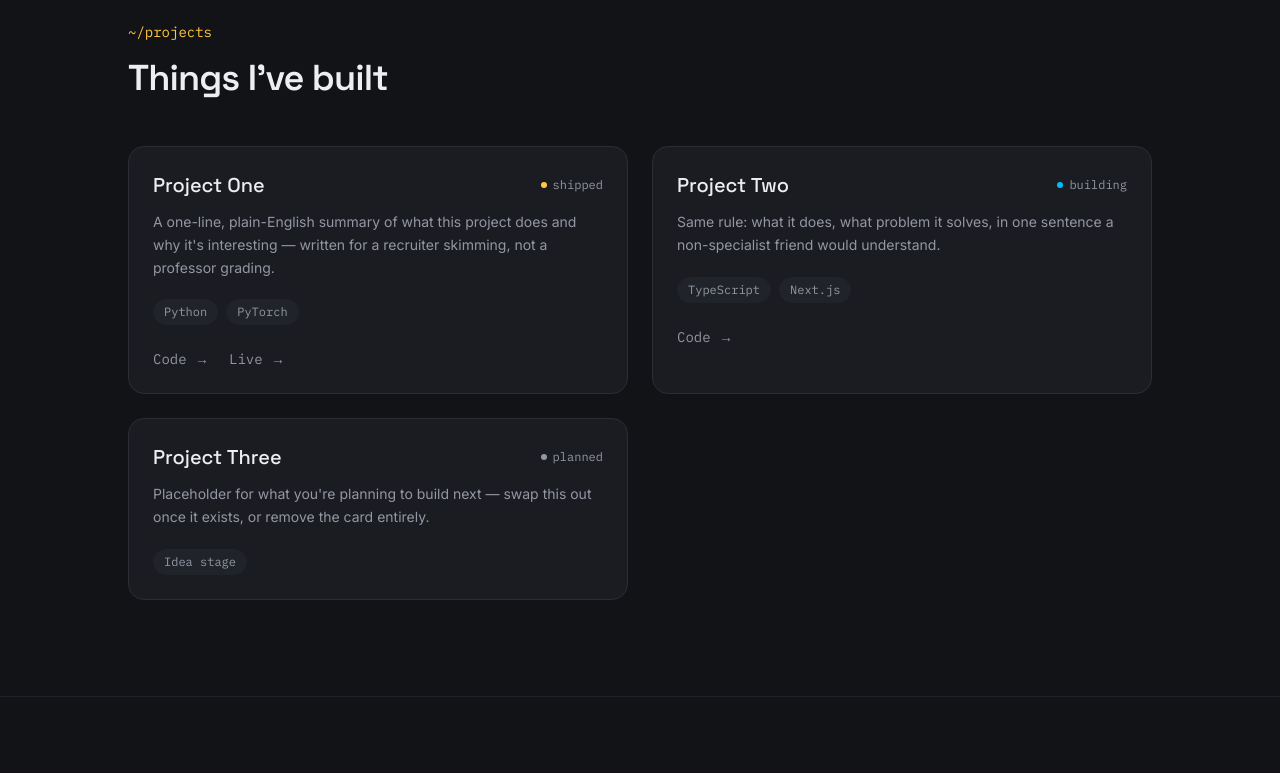
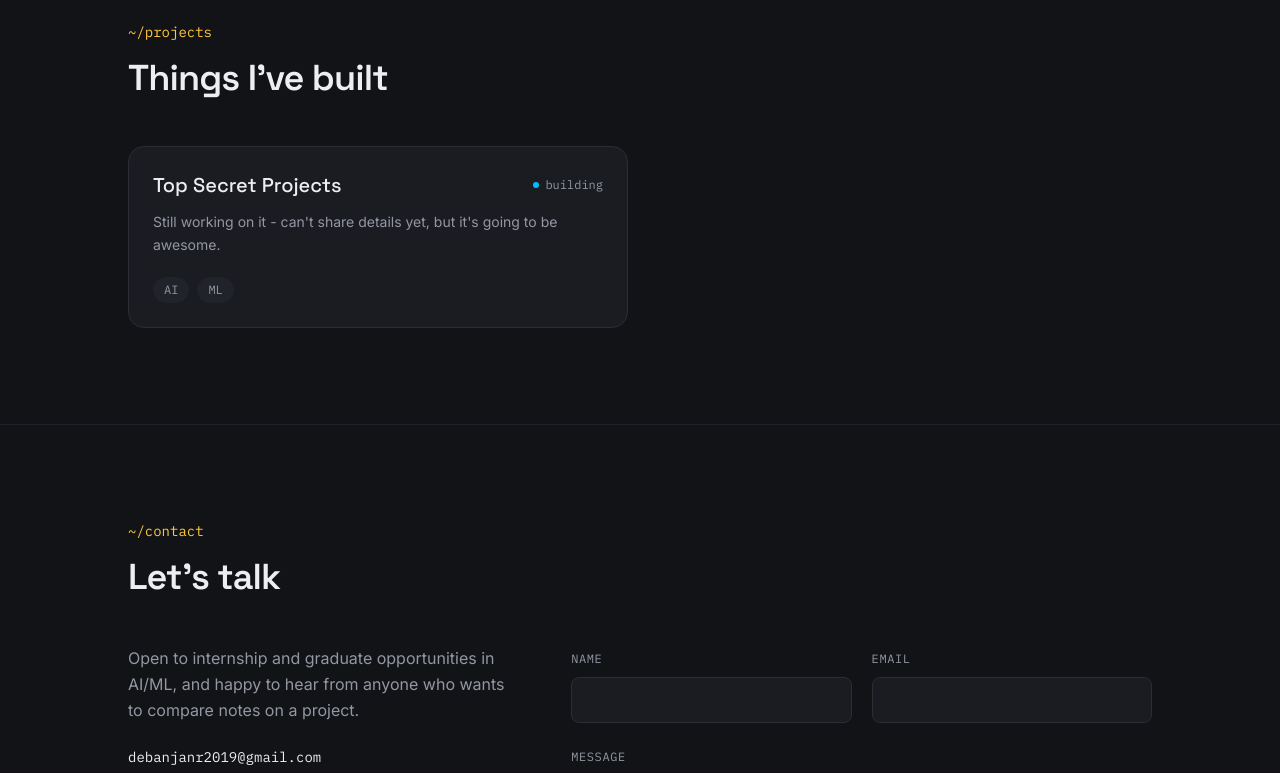
Before and after one commit to RayNCL2023/portfolio-website, a Next.js app: page / in a window 1280 px wide. Shown: the part 1399-2172 px from the top of the page. Built offline with nearby package versions, Linux system fonts and the light colour scheme.

Commit message:
modified UI projects and tagline

```diff
--- a/data/site.config.ts
+++ b/data/site.config.ts
@@ -8,7 +8,7 @@ export const profile = {
   role: "MSc Advanced Computer Science @ University of Manchester",
   status: "~/portfolio — building in AI, summer 2026",
   tagline:
-    "I build small, working things in machine learning - then write clearly about how they work.",
+    "Building AI projects, running experiments, and figuring out what actually works.",
   bio: `Recent First Class Honours graduate in Computer Science from Newcastle University, now starting an MSc in Advanced Computer Science at Manchester. I care about the gap between "a model that works in a notebook" and "a system you can actually ship" - this summer I'm closing that gap by building in public, one project at a time.`,
   location: "Manchester, UK",
   email: "debanjanr2019@gmail.com",
@@ -50,28 +50,35 @@ export type Project = {
 };
 
 export const projects: Project[] = [
-  {
-    title: "Project One",
-    description:
-      "A one-line, plain-English summary of what this project does and why it's interesting — written for a recruiter skimming, not a professor grading.",
-    tags: ["Python", "PyTorch"],
-    status: "shipped",
-    github: "https://github.com/your-username/project-one",
-    demo: "https://project-one.example.com",
-  },
-  {
-    title: "Project Two",
-    description:
-      "Same rule: what it does, what problem it solves, in one sentence a non-specialist friend would understand.",
-    tags: ["TypeScript", "Next.js"],
-    status: "building",
-    github: "https://github.com/your-username/project-two",
-  },
-  {
-    title: "Project Three",
-    description:
-      "Placeholder for what you're planning to build next — swap this out once it exists, or remove the card entirely.",
-    tags: ["Idea stage"],
-    status: "planned",
-  },
+  // {
+  //   title: "Project One",
+  //   description:
+  //     "A one-line, plain-English summary of what this project does and why it's interesting — written for a recruiter skimming, not a professor grading.",
+  //   tags: ["Python", "PyTorch"],
+  //   status: "shipped",
+  //   github: "https://github.com/your-username/project-one",
+  //   demo: "https://project-one.example.com",
+  // },
+  // {
+  //   title: "Project Two",
+  //   description:
+  //     "Same rule: what it does, what problem it solves, in one sentence a non-specialist friend would understand.",
+  //   tags: ["TypeScript", "Next.js"],
+  //   status: "building",
+  //   github: "https://github.com/your-username/project-two",
+  // },
+  // {
+  //   title: "Project Three",
+  //   description:
+  //     "Placeholder for what you're planning to build next — swap this out once it exists, or remove the card entirely.",
+  //   tags: ["Idea stage"],
+  //   status: "planned",
+  // },
+    {
+      title: "Top Secret Projects",
+      description:
+        "Still working on it - can't share details yet, but it's going to be awesome.",
+      tags: ["AI", "ML"],
+      status: "building",
+    },
 ];
```
